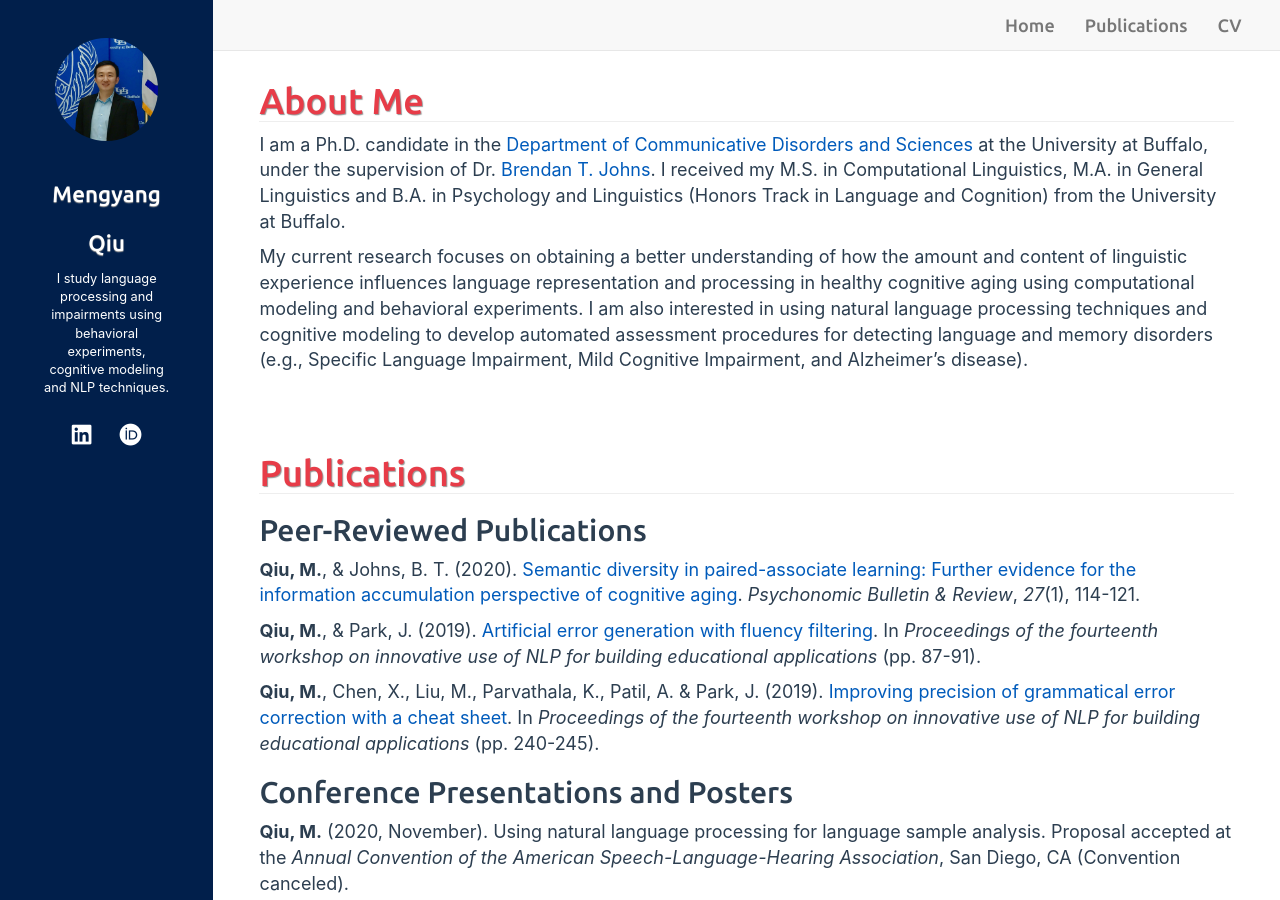
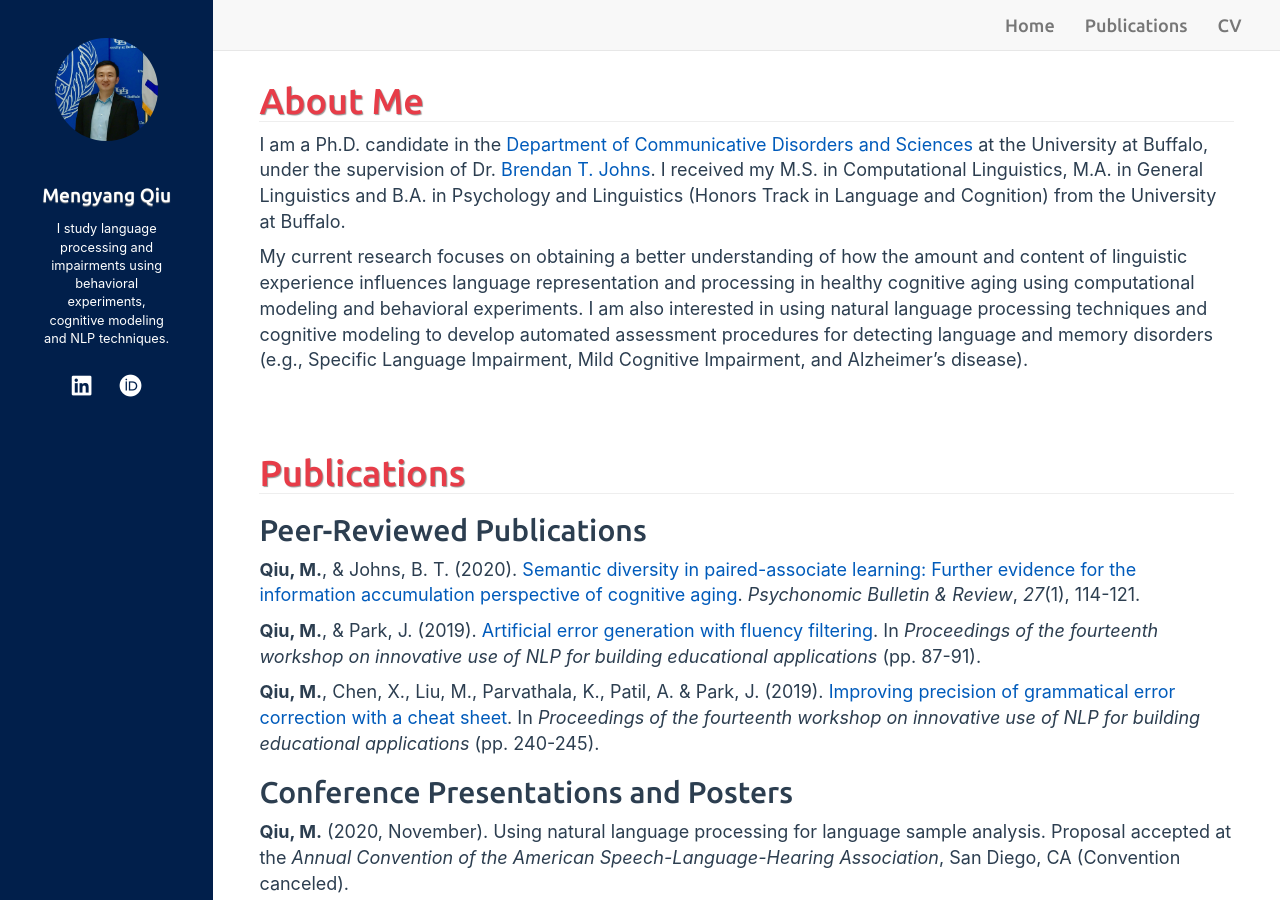
Before and after one commit to mengyangq/mengyangq.github.io, a Jekyll site: the page built from index.html, in a window 1280 px wide and 900 px high. Built offline with Jekyll 4.4.1, drawn with Linux system fonts in a browser that asks for light colours; nearby versions of some CDN libraries; a style sheet for code colours, icons or effects is not loaded.

Commit message:
Sun Oct 11 22:30:33 EDT 2020

```diff
--- a/_includes/sidebar.html
+++ b/_includes/sidebar.html
@@ -13,7 +13,7 @@
 <!-- sidebar.html -->
 <div class="sidebar-header" role="banner">
   <h3 class="title">
-    <a href="{{ site.BASE_PATH }}/" style="font-size: 1.75vw">{{ site.title }}</a>
+    <a href="{{ site.BASE_PATH }}/" style="font-size: 1.5vw">{{ site.title }}</a>
   </h3>
 </div>
 
```
